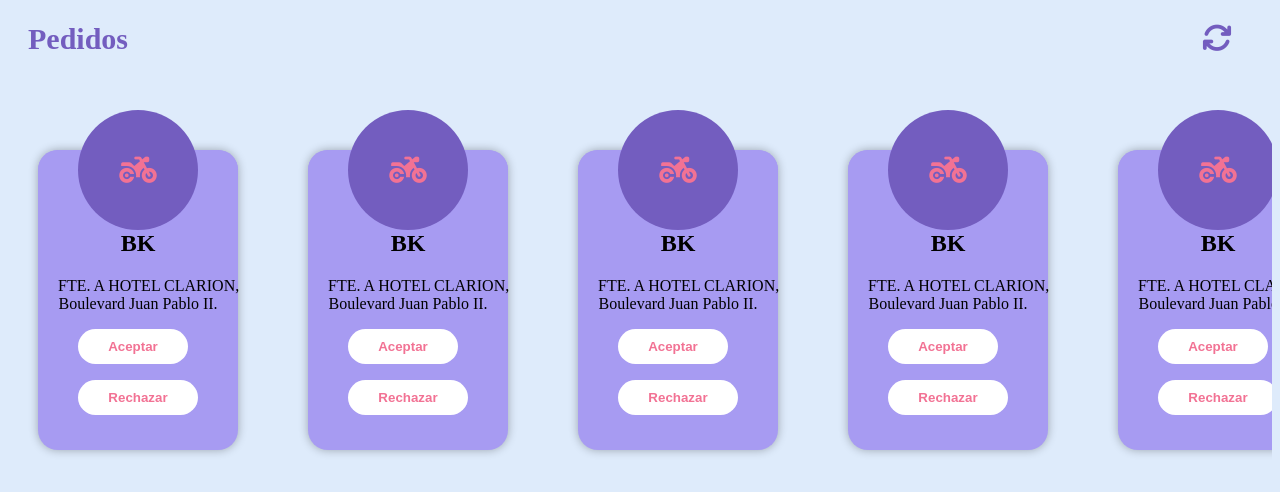
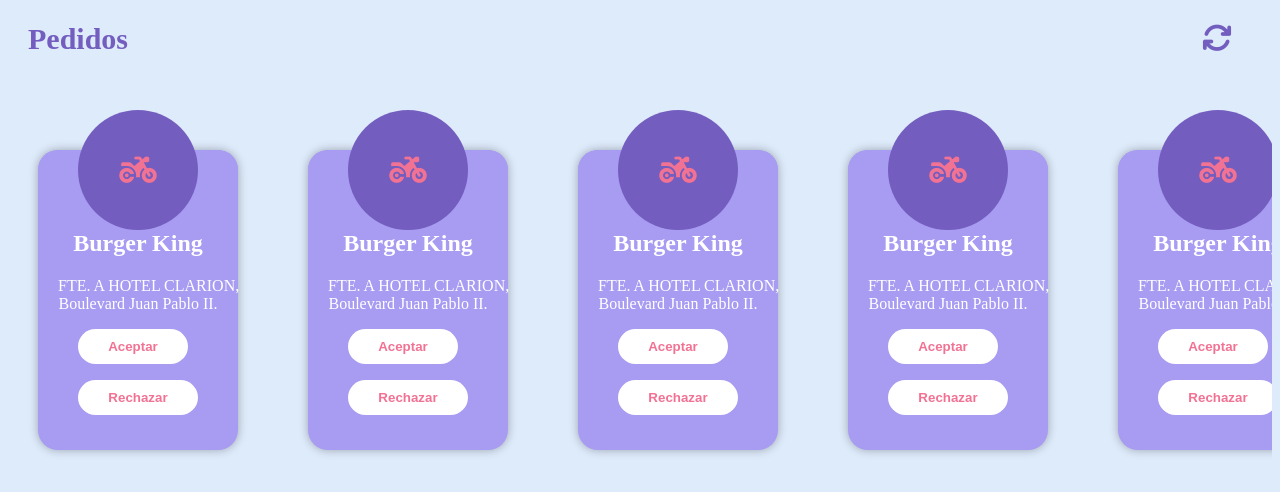
Before and after one commit to jessrau31/Motoristas-Frontend-FoodFinder, a plain HTML site: page index.html in a window 1280 px wide. Shown: the part 120-612 px from the top of the page. Drawn offline with Linux system fonts and the light colour scheme.

Commit message:
html+css

```diff
--- a/css/styles.css
+++ b/css/styles.css
@@ -127,8 +127,12 @@
     font-size: 24px;
     margin-top: 0;
     text-align: center;
+    color:#fff;
   }
 
+  #t {
+    color: #fff;
+  }
   button {
     background: #FFFFFF;
     color: #F27294;
--- a/index.html
+++ b/index.html
@@ -58,8 +58,8 @@
                   </div>
                 </div>
                 <div class="contenido">
-                  <h1>BK</h1>
-                  <p>FTE. A HOTEL CLARION,<br>
+                  <h1>Burger King</h1>
+                  <p id="t">FTE. A HOTEL CLARION,<br>
                     Boulevard Juan Pablo II.</p>
                   <button>Aceptar</button>
                   <p> </p>
@@ -77,8 +77,8 @@
                   </div>
                 </div>
                 <div class="contenido">
-                  <h1>BK</h1>
-                  <p>FTE. A HOTEL CLARION,<br>
+                  <h1>Burger King</h1>
+                  <p id="t">FTE. A HOTEL CLARION,<br>
                     Boulevard Juan Pablo II.</p>
                   <button>Aceptar</button>
                   <p> </p>
@@ -96,8 +96,8 @@
                 </div>
               </div>
               <div class="contenido">
-                <h1>BK</h1>
-                <p>FTE. A HOTEL CLARION,<br>
+                <h1>Burger King</h1>
+                <p id="t">FTE. A HOTEL CLARION,<br>
                   Boulevard Juan Pablo II.</p>
                 <button>Aceptar</button>
                 <p> </p>
@@ -115,8 +115,8 @@
               </div>
             </div>
             <div class="contenido">
-              <h1>BK</h1>
-              <p>FTE. A HOTEL CLARION,<br>
+              <h1>Burger King</h1>
+              <p id="t">FTE. A HOTEL CLARION,<br>
                 Boulevard Juan Pablo II.</p>
               <button>Aceptar</button>
               <p> </p>
@@ -134,8 +134,8 @@
             </div>
           </div>
           <div class="contenido">
-            <h1>BK</h1>
-            <p>FTE. A HOTEL CLARION,<br>
+            <h1>Burger King</h1>
+            <p id="t">FTE. A HOTEL CLARION,<br>
               Boulevard Juan Pablo II.</p>
             <button>Aceptar</button>
             <p> </p>
@@ -153,9 +153,9 @@
           </div>
         </div>
         <div class="contenido">
-          <h1>BK</h1>
-          <p>FTE. A HOTEL CLARION,<br>
-            Boulevard Juan Pablo II.</p>
+          <h1>Burger King</h1>
+          <p id="t">FTE. A HOTEL CLARION,<br>
+            Boulevard Juan Pablo II.</p>  <p> </p>
           <button>Aceptar</button>
           <p> </p>
           <button>Rechazar</button>
```
